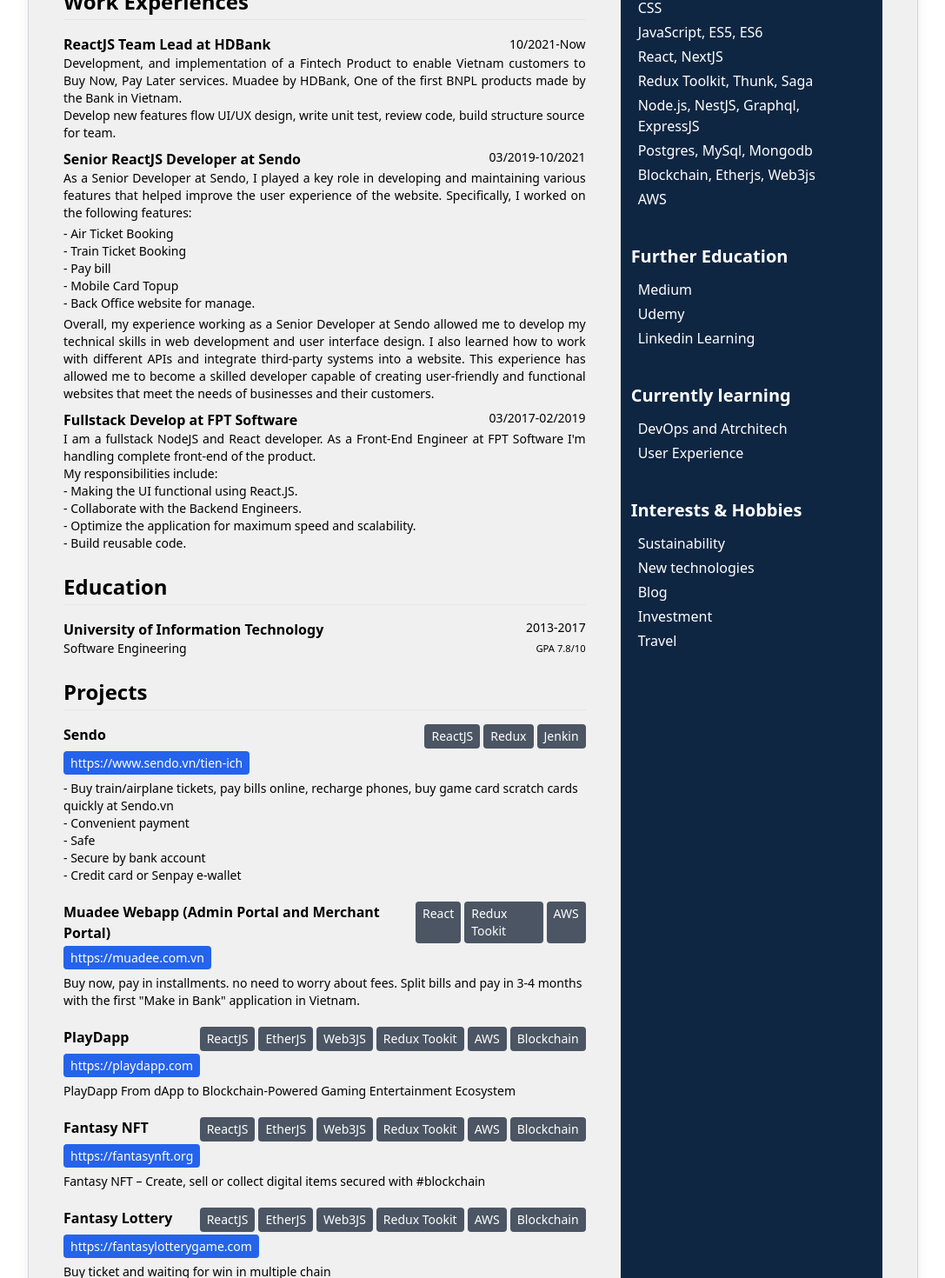
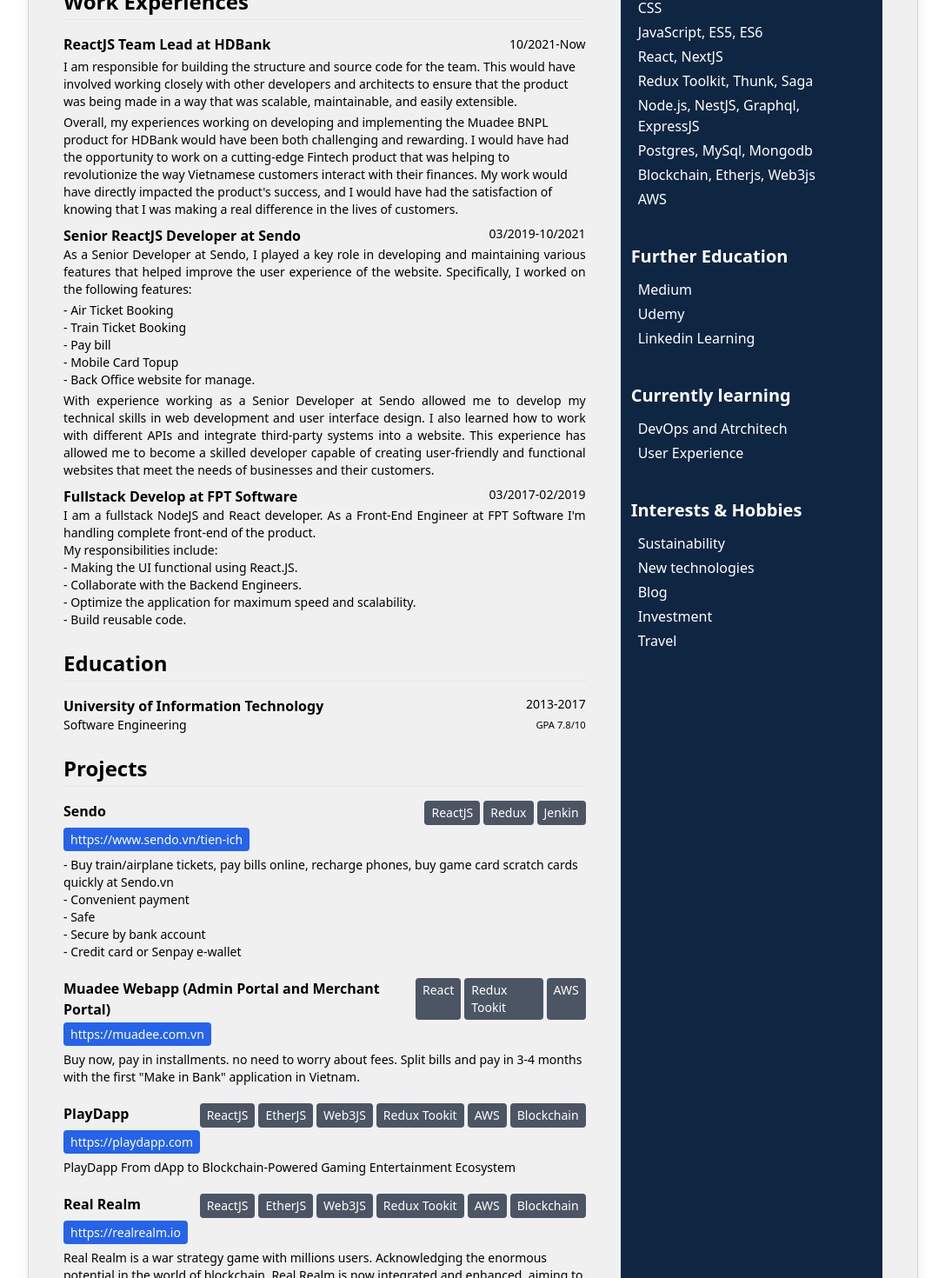
Before and after one commit to thuongthanhto/dev-tuts, a Next.js app: page / in a window 1280 px wide. Shown: the part 600-2070 px from the top of the page at 87% size, without its empty margins (96-1183 px from the left). Built offline with nearby package versions, Linux system fonts and the light colour scheme.

Commit message:
Update content information

```diff
--- a/src/pages/index.tsx
+++ b/src/pages/index.tsx
@@ -127,13 +127,19 @@
                       </div>
                       <div>10/2021-Now</div>
                     </div>
-                    <p className="text-justify text-sm">
-                      Development, and implementation of a Fintech Product to enable Vietnam customers to Buy Now, Pay
-                      Later services. Muadee by HDBank, One of the first BNPL products made by the Bank in Vietnam.
+
+                    <p className="text-sm mt-1">
+                      I am responsible for building the structure and source code for the team. This would have involved
+                      working closely with other developers and architects to ensure that the product was being made in
+                      a way that was scalable, maintainable, and easily extensible.
                     </p>
-                    <p className="text-sm">
-                      Develop new features flow UI/UX design, write unit test, review code, build structure source for
-                      team.
+                    <p className="text-sm mt-1">
+                      Overall, my experiences working on developing and implementing the Muadee BNPL product for HDBank
+                      would have been both challenging and rewarding. I would have had the opportunity to work on a
+                      cutting-edge Fintech product that was helping to revolutionize the way Vietnamese customers
+                      interact with their finances. My work would have directly impacted the product's success, and I
+                      would have had the satisfaction of knowing that I was making a real difference in the lives of
+                      customers.
                     </p>
                   </li>
 
@@ -154,10 +160,10 @@
                       <li className="text-sm">- Back Office website for manage.</li>
                     </ol>
                     <p className="text-justify text-sm mt-1">
-                      Overall, my experience working as a Senior Developer at Sendo allowed me to develop my technical
-                      skills in web development and user interface design. I also learned how to work with different
-                      APIs and integrate third-party systems into a website. This experience has allowed me to become a
-                      skilled developer capable of creating user-friendly and functional websites that meet the needs of
+                      With experience working as a Senior Developer at Sendo allowed me to develop my technical skills
+                      in web development and user interface design. I also learned how to work with different APIs and
+                      integrate third-party systems into a website. This experience has allowed me to become a skilled
+                      developer capable of creating user-friendly and functional websites that meet the needs of
                       businesses and their customers.
                     </p>
                   </li>
@@ -282,62 +288,6 @@
                       </li>
                     </ul>
                     <p className="text-sm">PlayDapp From dApp to Blockchain-Powered Gaming Entertainment Ecosystem</p>
-                  </li>
-
-                  <li className="py-2">
-                    <div className="flex justify-between my-1">
-                      <strong>Fantasy NFT</strong>
-                      <p className="hidden md:flex">
-                        <span className="bg-gray-600 text-white px-2 py-1 ml-1 text-sm rounded">ReactJS</span>
-                        <span className="bg-gray-600 text-white px-2 py-1 ml-1 text-sm rounded">EtherJS</span>
-                        <span className="bg-gray-600 text-white px-2 py-1 ml-1 text-sm rounded">Web3JS</span>
-                        <span className="bg-gray-600 text-white px-2 py-1 ml-1 text-sm rounded">Redux Tookit</span>
-                        <span className="bg-gray-600 text-white px-2 py-1 ml-1 text-sm rounded">AWS</span>
-                        <span className="bg-gray-600 text-white px-2 py-1 ml-1 text-sm rounded">Blockchain</span>
-                      </p>
-                    </div>
-                    <ul className="flex mb-2">
-                      <li>
-                        <a
-                          href="https://fantasynft.org/"
-                          target="_blank"
-                          className="bg-blue-600 text-white px-2 py-1 mr-1 text-sm rounded"
-                          rel="noreferrer"
-                        >
-                          https://fantasynft.org
-                        </a>
-                      </li>
-                    </ul>
-                    <p className="text-sm">
-                      Fantasy NFT – Create, sell or collect digital items secured with #blockchain
-                    </p>
-                  </li>
-
-                  <li className="py-2">
-                    <div className="flex justify-between my-1">
-                      <strong>Fantasy Lottery</strong>
-                      <p className="hidden md:flex">
-                        <span className="bg-gray-600 text-white px-2 py-1 ml-1 text-sm rounded">ReactJS</span>
-                        <span className="bg-gray-600 text-white px-2 py-1 ml-1 text-sm rounded">EtherJS</span>
-                        <span className="bg-gray-600 text-white px-2 py-1 ml-1 text-sm rounded">Web3JS</span>
-                        <span className="bg-gray-600 text-white px-2 py-1 ml-1 text-sm rounded">Redux Tookit</span>
-                        <span className="bg-gray-600 text-white px-2 py-1 ml-1 text-sm rounded">AWS</span>
-                        <span className="bg-gray-600 text-white px-2 py-1 ml-1 text-sm rounded">Blockchain</span>
-                      </p>
-                    </div>
-                    <ul className="flex mb-2">
-                      <li>
-                        <a
-                          href="https://fantasynft.org/"
-                          target="_blank"
-                          className="bg-blue-600 text-white px-2 py-1 mr-1 text-sm rounded"
-                          rel="noreferrer"
-                        >
-                          https://fantasylotterygame.com
-                        </a>
-                      </li>
-                    </ul>
-                    <p className="text-sm">Buy ticket and waiting for win in multiple chain </p>
                   </li>
 
                   <li className="py-2">
```
